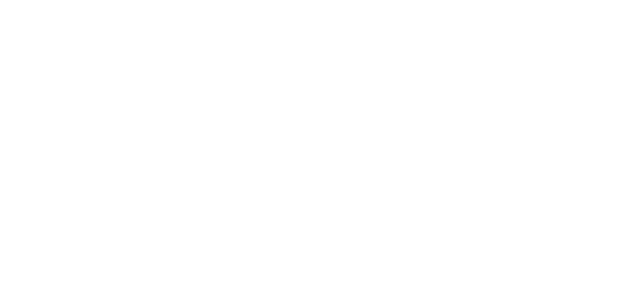
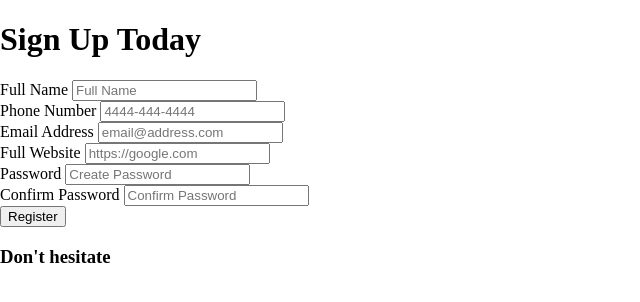
Before and after one commit to SamedYalnizz/form-validator, a plain HTML site: page index.html in a window 1280 px wide. Shown: the whole page, without its empty margins (0-640 px from the left). Drawn offline with Linux system fonts and the light colour scheme.

Commit message:
setting up html

```diff
--- a/index.html
+++ b/index.html
@@ -3,12 +3,53 @@
 <head>
     <meta charset="UTF-8">
     <meta name="viewport" content="width=device-width, initial-scale=1.0">
-    <title>Template</title>
+    <title>Form Validation</title>
     <link rel="icon" type="image/png" href="favicon.png">
     <link rel="stylesheet" href="https://cdnjs.cloudflare.com/ajax/libs/font-awesome/5.10.2/css/all.min.css"/>
     <link rel="stylesheet" href="style.css">
 </head>
 <body>
+    <div class="container">
+        <h1>Sign Up Today</h1>
+        <!-- Form -->
+        <form id="form">
+            <!-- Full Name -->
+            <div class="form-group">
+                <label for="name">Full Name</label>
+                <input type="text" id="name" placeholder="Full Name">
+            </div>
+            <!-- Phone Number -->
+            <div class="form-group">
+                <label for="phone">Phone Number</label>
+                <input type="tel" id="phone" placeholder="4444-444-4444">
+            </div>
+            <!-- Email Address -->
+            <div class="form-group">
+                <label for="email">Email Address</label>
+                <input type="email" id="email" placeholder="email@address.com">
+            </div>
+            <!-- Website Url -->
+            <div class="form-group">
+                <label for="website">Full Website</label>
+                <input type="url" id="website" placeholder="https://google.com">
+            </div>
+            <!-- Password -->
+            <div class="form-group">
+                <label for="password1">Password</label>
+                <input type="password" id="password1" placeholder="Create Password">
+            </div>
+             <!-- Password Confirmation-->
+             <div class="form-group">
+                <label for="password2">Confirm Password</label>
+                <input type="password" id="password2" placeholder="Confirm Password">
+            </div>
+            <button type="submit">Register</button>
+        </form>
+        <!-- Error Success Message -->
+        <div class="message-container">
+            <h3 id="message">Don't hesitate</h3>
+        </div>
+    </div>
     <!-- Script -->
     <script src="script.js"></script>
 </body>
```
